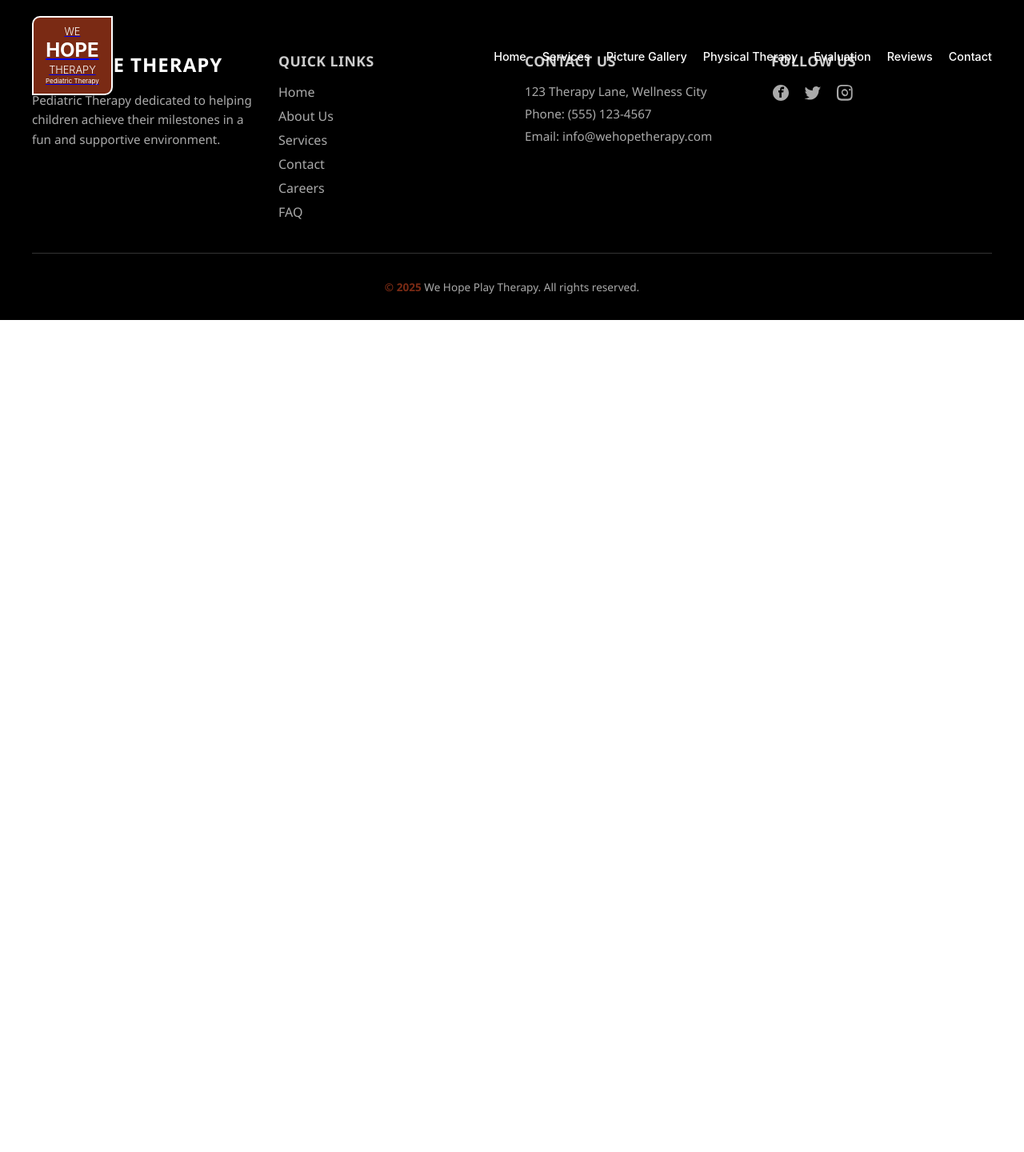
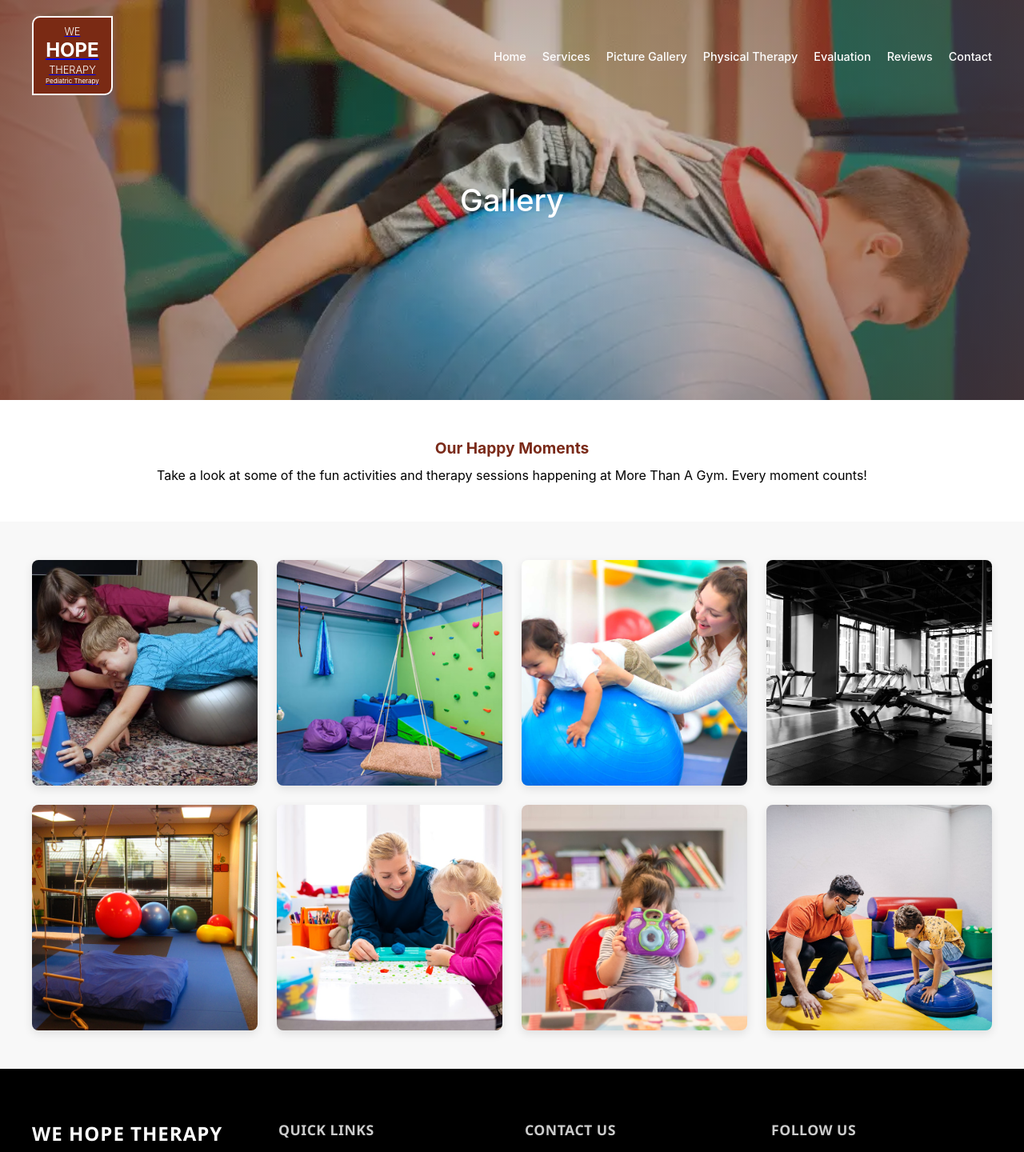
Before and after one commit to ShwetaBharati/gym, a React (Create React App) app: page /gallery in a window 1280 px wide. Shown: the top 1440 px of the page at 80% size. Before the commit the page ends 800 px from the top, so only its background shows below. Built offline with nearby package versions, Linux system fonts and the light colour scheme.

Commit message:
create gallery page

```diff
--- a/src/App.css
+++ b/src/App.css
@@ -849,3 +849,94 @@ code {
     flex: none;
   }
 }
+
+/* top gallery banner */
+.gallery-hero {
+  position: relative;
+  height: 500px;
+  background-image: url("../src/images/banner-1.webp");
+  background-size: cover;
+  background-position: center;
+  display: flex;
+  align-items: center;
+  justify-content: center;
+}
+
+.gallery-hero-overlay {
+  position: absolute;
+  inset: 0;
+  background: radial-gradient(circle at center, rgba(0,0,0,0.1), rgba(90,30,10,0.7));
+}
+
+.gallery-hero-title {
+  position: relative;
+  color: #ffffff;
+  font-size: 2.4rem;
+  font-weight: 500;
+}
+
+/* intro section */
+.gallery-intro {
+  background-color: #ffffff;
+  padding: 3rem 2rem;
+}
+
+.gallery-intro-inner {
+  max-width: 900px;
+  margin: 0 auto;
+  text-align: center;
+}
+
+.gallery-intro-inner h2 {
+  font-size: 1.2rem;
+  color: #7a2a19;
+  margin-bottom: 0.75rem;
+}
+
+/* gallery grid */
+.gallery-grid {
+  background-color: #f8f8f8;
+  padding: 3rem 1rem;
+}
+
+.gallery-grid-inner {
+  max-width: 1200px;
+  margin: 0 auto;
+  display: grid;
+  grid-template-columns: repeat(auto-fit, minmax(280px, 1fr));
+  gap: 1.5rem;
+}
+
+.gallery-item {
+  aspect-ratio: 1;
+  overflow: hidden;
+  border-radius: 8px;
+  box-shadow: 0 4px 12px rgba(0,0,0,0.1);
+  transition: transform 0.3s ease, box-shadow 0.3s ease;
+}
+
+.gallery-item:hover {
+  transform: translateY(-8px);
+  box-shadow: 0 12px 24px rgba(0,0,0,0.2);
+}
+
+.gallery-item img {
+  width: 100%;
+  height: 100%;
+  object-fit: cover;
+  display: block;
+}
+
+/* responsive grid */
+@media (max-width: 768px) {
+  .gallery-grid-inner {
+    grid-template-columns: repeat(auto-fit, minmax(250px, 1fr));
+    gap: 1rem;
+  }
+}
+
+@media (max-width: 480px) {
+  .gallery-grid-inner {
+    grid-template-columns: 1fr;
+  }
+}
--- a/src/App.js
+++ b/src/App.js
@@ -11,6 +11,7 @@ import Footer from './components/Footer';
 import ContactPage from "./components/pages/ContactPage";
 import AboutPage from "./components/pages/AboutPage";
 import ServicesPage from "./components/pages/ServicesPage";
+import GalleryPage from "./components/pages/GalleryPage";
 
 function App() {
   return (
@@ -30,6 +31,7 @@ function App() {
             } />
             <Route path="/about" element={<AboutPage />} />
             <Route path="/services" element={<ServicesPage />} />
+            <Route path="/gallery" element={<GalleryPage />} />
             <Route path="/contact" element={<ContactPage />} />
           </Routes>
         </main>
--- /dev/null
+++ b/src/components/pages/GalleryPage.jsx
@@ -0,0 +1,91 @@
+import React from "react";
+import "./../../App.css";
+import image1 from "../../images/services-01.webp";
+import image2 from "../../images/services-3.jpg";
+import image3 from "../../images/services-03.jpg";
+import image4 from "../../images/services-04.avif";
+import image5 from "../../images/services-5.jpg";
+import image6 from "../../images/services-02.jpg";
+import image7 from "../../images/scroller-04.avif";
+import image8 from "../../images/scroller-01.jpeg";
+
+// gallery image data array
+
+const galleryImages = [
+  {
+    id: 1,
+    img: image1,
+    alt: "Kids playing",
+  },
+  {
+    id: 2,
+    img: image2,
+    alt: "Therapy session",
+  },
+  {
+    id: 3,
+    img: image3,
+    alt: "Group activity",
+  },
+  {
+    id: 4,
+    img: image4,
+    alt: "Therapy equipment",
+  },
+  {
+    id: 5,
+    img: image5,
+    alt: "Sensory play",
+  },
+  {
+    id: 6,
+    img: image6,
+    alt: "Physical therapy",
+  },
+  {
+    id: 7,
+    img: image7,
+    alt: "Fun learning",
+  },
+  {
+    id: 8,
+    img: image8,
+    alt: "Team activity",
+  },
+];
+
+const GalleryPage = () => {
+  return (
+    <div className="gallery-page">
+      {/* top banner */}
+      <section className="gallery-hero">
+        <div className="gallery-hero-overlay" />
+        <h1 className="gallery-hero-title">Gallery</h1>
+      </section>
+
+      {/* intro text */}
+      <section className="gallery-intro">
+        <div className="gallery-intro-inner">
+          <h2>Our Happy Moments</h2>
+          <p>
+            Take a look at some of the fun activities and therapy sessions
+            happening at More Than A Gym. Every moment counts!
+          </p>
+        </div>
+      </section>
+
+      {/* image grid */}
+      <section className="gallery-grid">
+        <div className="gallery-grid-inner">
+          {galleryImages.map((image) => (
+            <div key={image.id} className="gallery-item">
+              <img src={image.img} alt={image.alt} loading="lazy" />
+            </div>
+          ))}
+        </div>
+      </section>
+    </div>
+  );
+};
+
+export default GalleryPage;
```
